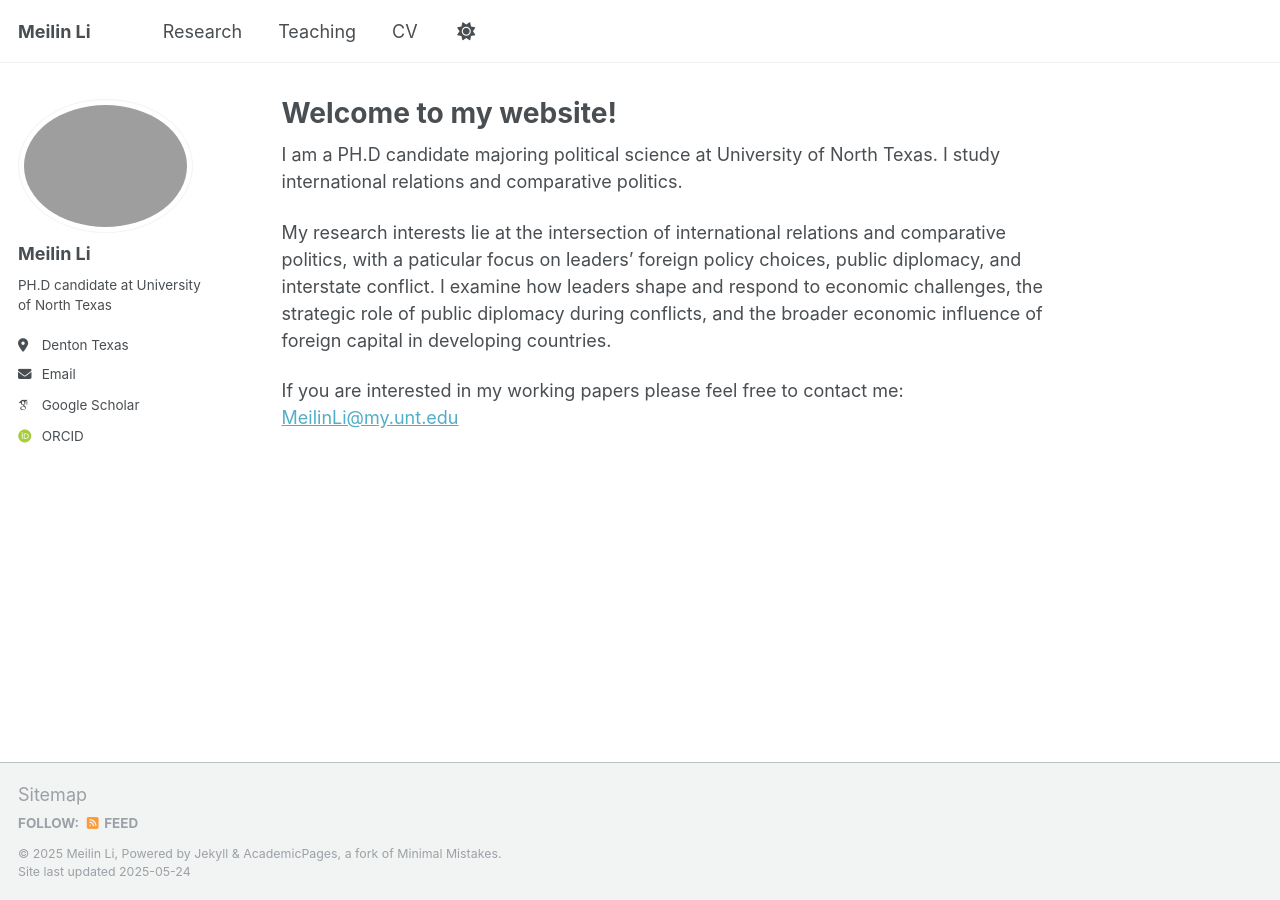
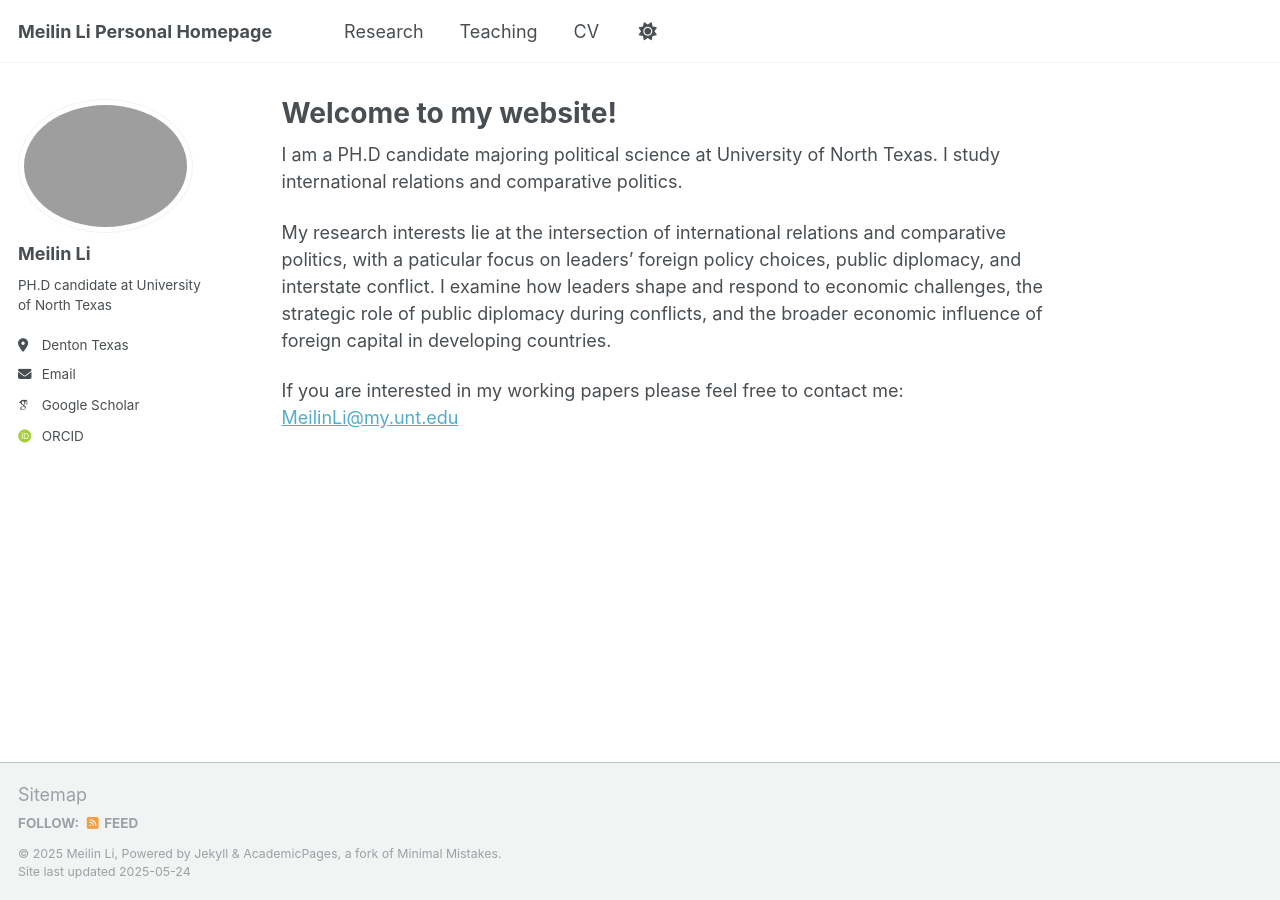
Before and after one commit to meilinlinet/meilinlinet.github.io, a Jekyll site: the page built from _pages/about.md, in a window 1280 px wide. Built offline with Jekyll 4.4.1, drawn with Linux system fonts in a browser that asks for light colours; some web fonts are replaced.

Commit message:
Update _config.yml

```diff
--- a/_config.yml
+++ b/_config.yml
@@ -9,7 +9,7 @@
 # Basic Site Settings
 locale                   : "en-US"
 site_theme               : "default"
-title                    : "Meilin Li"
+title                    : "Meilin Li Personal Homepage"
 title_separator          : "-"
 name                     : &name "Meilin Li"
 description              : &description "I am a PH.D candicate at University of North Texas"
```
